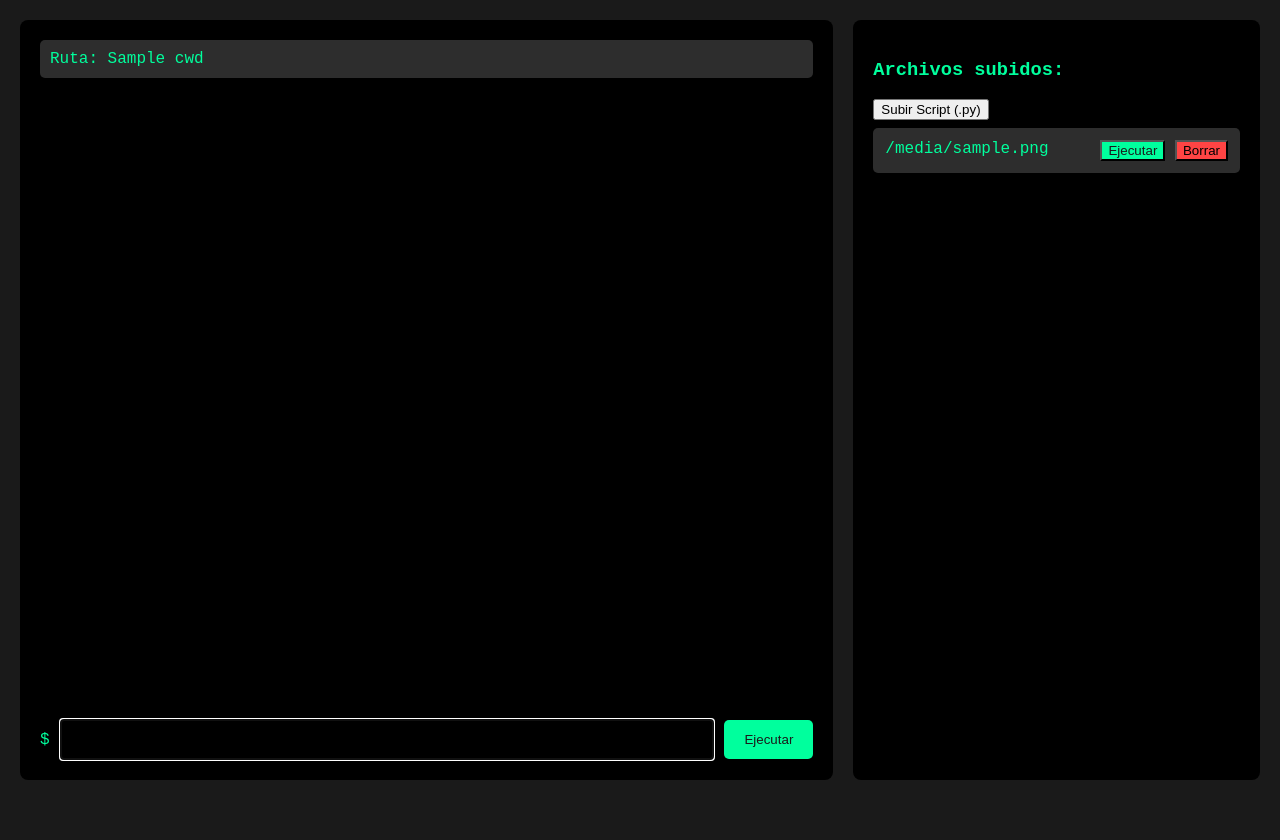
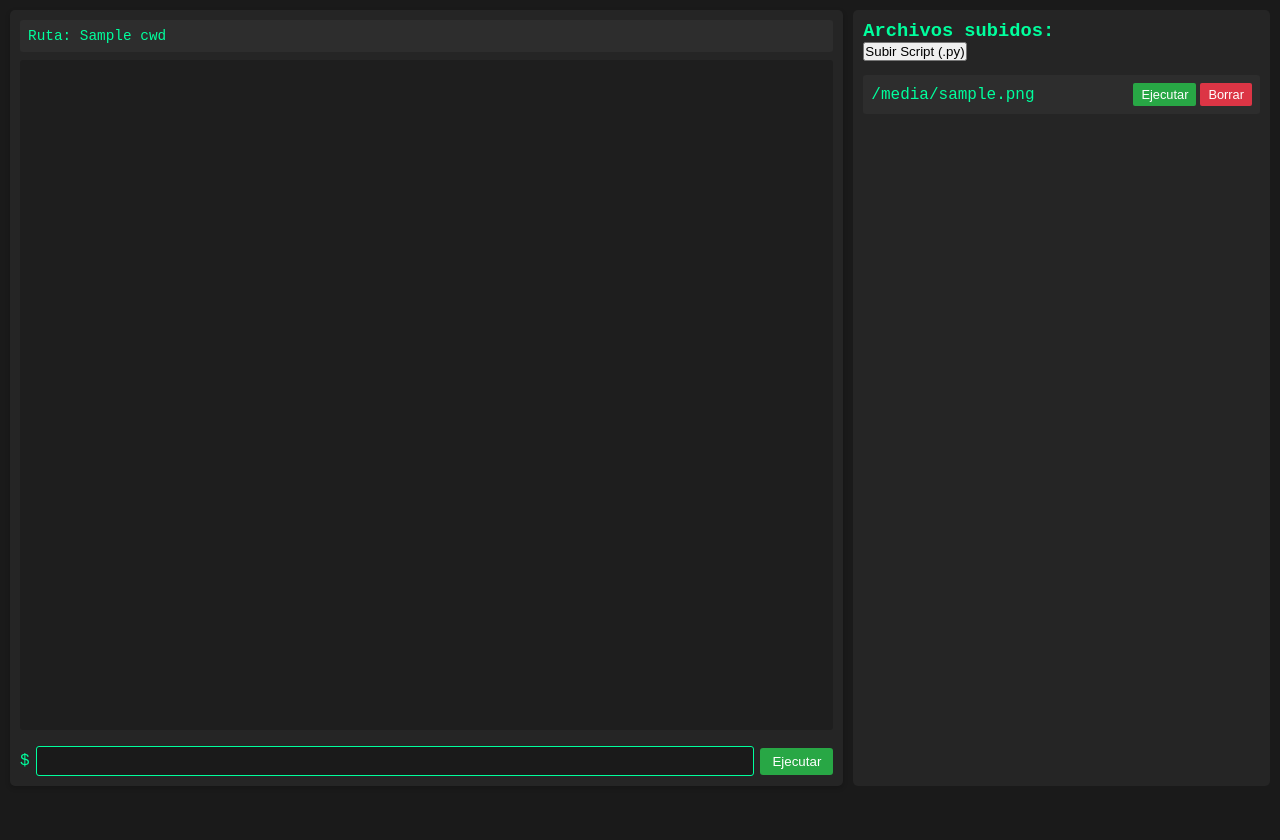
Before and after one commit to henrytmr/sys, a Flask app: template templates/index.html in a window 1280 px wide. After the commit the page ends 776 px from the top, so only its background shows below. Run offline with Flask 3, Linux system fonts and the light colour scheme; the template is opened without the code that fills it: most values are stand-ins (such as "Sample title", 1, 10 or a date in 2020).

Commit message:
FSOCIETY+

```diff
--- a/static/style.css
+++ b/static/style.css
@@ -1,143 +1,199 @@
+:root {
+    --background: #1a1a1a;
+    --terminal-bg: #252525;
+    --text-primary: #00ff9d;
+    --text-secondary: #e0e0e0;
+    --accent: #6f42c1;
+    --error: #dc3545;
+    --success: #28a745;
+}
+
+* {
+    box-sizing: border-box;
+    margin: 0;
+    padding: 0;
+}
+
 body {
     font-family: 'Courier New', monospace;
-    background: #1a1a1a;
-    color: #00ff9d;
-    margin: 0;
-    padding: 20px;
+    background: var(--background);
+    color: var(--text-primary);
     height: 100vh;
-    overflow: hidden;
+    padding: 10px;
+    display: flex;
 }
 
+/* Contenedor principal */
 .container {
     display: grid;
     grid-template-columns: 2fr 1fr;
-    gap: 20px;
-    height: 95vh;
+    gap: 10px;
+    width: 100%;
+    height: 97vh;
 }
 
-/* Consola */
+/* Sección Consola */
 .console {
-    background: #000;
-    border-radius: 8px;
-    padding: 20px;
+    background: var(--terminal-bg);
+    border-radius: 5px;
+    padding: 10px;
+    display: flex;
+    flex-direction: column;
+    overflow: hidden;
+    box-shadow: 0 2px 5px rgba(0,0,0,0.2);
+}
+
+.path-bar {
+    background: #2d2d2d;
+    padding: 8px;
+    margin-bottom: 8px;
+    border-radius: 3px;
+    font-size: 0.9em;
+    color: var(--text-primary);
+}
+
+/* Historial de comandos */
+.history {
+    flex: 1;
+    overflow-y: auto;
+    padding: 8px;
+    background: #1e1e1e;
+    border-radius: 3px;
+    margin-bottom: 8px;
+    font-size: 0.85em;
+}
+
+.history-line {
+    margin: 4px 0;
+    padding: 6px;
+    border-left: 2px solid var(--text-primary);
+    animation: fadeIn 0.3s ease-out;
+    line-height: 1.3;
+    word-break: break-word;
+}
+
+.history-line.error {
+    border-color: var(--error);
+    color: var(--error);
+    background: rgba(220, 53, 69, 0.05);
+}
+
+/* Input */
+.input-area {
+    display: flex;
+    gap: 6px;
+    align-items: center;
+    padding-top: 8px;
+}
+
+#command {
+    flex: 1;
+    padding: 6px 10px;
+    background: #1a1a1a;
+    border: 1px solid #3d3d3d;
+    color: var(--text-primary);
+    font-size: 0.9em;
+    border-radius: 3px;
+    transition: border-color 0.2s;
+}
+
+#command:focus {
+    border-color: var(--text-primary);
+    outline: none;
+}
+
+#execute {
+    background: var(--success);
+    color: white;
+    padding: 6px 12px;
+    border: none;
+    border-radius: 3px;
+    cursor: pointer;
+    transition: opacity 0.2s;
+}
+
+#execute:hover {
+    opacity: 0.9;
+}
+
+/* Archivos */
+.files {
+    background: var(--terminal-bg);
+    border-radius: 5px;
+    padding: 10px;
     display: flex;
     flex-direction: column;
 }
 
-.path-bar {
-    background: #2d2d2d;
-    padding: 10px;
-    border-radius: 5px;
-    margin-bottom: 15px;
-    color: #00ff9d;
-}
-
-.history {
+.file-list {
     flex: 1;
     overflow-y: auto;
-    padding: 10px;
-    background: #000;
-    border-radius: 5px;
-    margin-bottom: 15px;
-}
-
-.history-line {
-    margin: 10px 0;
-    padding: 8px;
-    border-left: 3px solid #00ff9d;
-    white-space: pre-wrap;
-}
-
-.history-line.error {
-    border-color: #ff4444;
-    color: #ff4444;
-}
-
-.input-area {
-    display: flex;
-    gap: 10px;
-    align-items: center;
-}
-
-#command {
-    flex: 1;
-    background: #000;
-    border: 1px solid #00ff9d;
-    color: #00ff9d;
-    padding: 12px;
-    font-family: 'Courier New', monospace;
-}
-
-#execute {
-    background: #00ff9d;
-    color: #1a1a1a;
-    border: none;
-    padding: 12px 20px;
-    border-radius: 5px;
-    cursor: pointer;
-    transition: 0.3s;
-}
-
-#execute:disabled {
-    opacity: 0.5;
-}
-
-/* Archivos */
-.files {
-    background: #000;
-    border-radius: 8px;
-    padding: 20px;
-    overflow-y: auto;
+    margin-top: 10px;
 }
 
 .file-item {
     background: #2d2d2d;
-    padding: 12px;
-    margin: 8px 0;
-    border-radius: 5px;
+    padding: 8px;
+    margin: 4px 0;
+    border-radius: 3px;
     display: flex;
     justify-content: space-between;
-    transition: 0.3s;
+    align-items: center;
+    transition: transform 0.2s;
 }
 
 .file-item:hover {
-    transform: translateX(5px);
+    transform: translateX(4px);
+}
+
+.btn-group {
+    display: flex;
+    gap: 4px;
+}
+
+.btn-run, .btn-delete {
+    padding: 4px 8px;
+    border: none;
+    border-radius: 2px;
+    font-size: 0.8em;
+    cursor: pointer;
+    transition: opacity 0.2s;
 }
 
 .btn-run {
-    background: #00ff9d;
-    color: #1a1a1a;
+    background: var(--success);
+    color: white;
 }
 
 .btn-delete {
-    background: #ff4444;
+    background: var(--error);
+    color: white;
 }
 
-/* Error Handling */
-.error-container {
-    background: #1a1a1a;
-    color: #ff4444;
-    height: 100vh;
-    display: flex;
-    align-items: center;
-    justify-content: center;
-    text-align: center;
+/* Animaciones */
+@keyframes fadeIn {
+    from { opacity: 0; transform: translateY(5px); }
+    to { opacity: 1; transform: translateY(0); }
 }
 
-.error-content {
-    background: #252525;
-    padding: 2rem;
-    border-radius: 8px;
-    border: 1px solid #ff4444;
-    max-width: 600px;
+@keyframes pulse {
+    0% { opacity: 1; }
+    50% { opacity: 0.7; }
+    100% { opacity: 1; }
 }
 
-.error-button {
-    background: #ff4444;
-    color: white;
-    padding: 0.8rem 1.5rem;
-    border-radius: 4px;
-    text-decoration: none;
-    display: inline-block;
-    margin-top: 1rem;
+/* Responsive */
+@media (max-width: 768px) {
+    .container {
+        grid-template-columns: 1fr;
+        height: auto;
+    }
+
+    .console, .files {
+        max-height: 50vh;
+    }
+
+    #command {
+        font-size: 0.8em;
+    }
 }
```
Also changed, not shown: static/script.js (+98 -56 lines).
